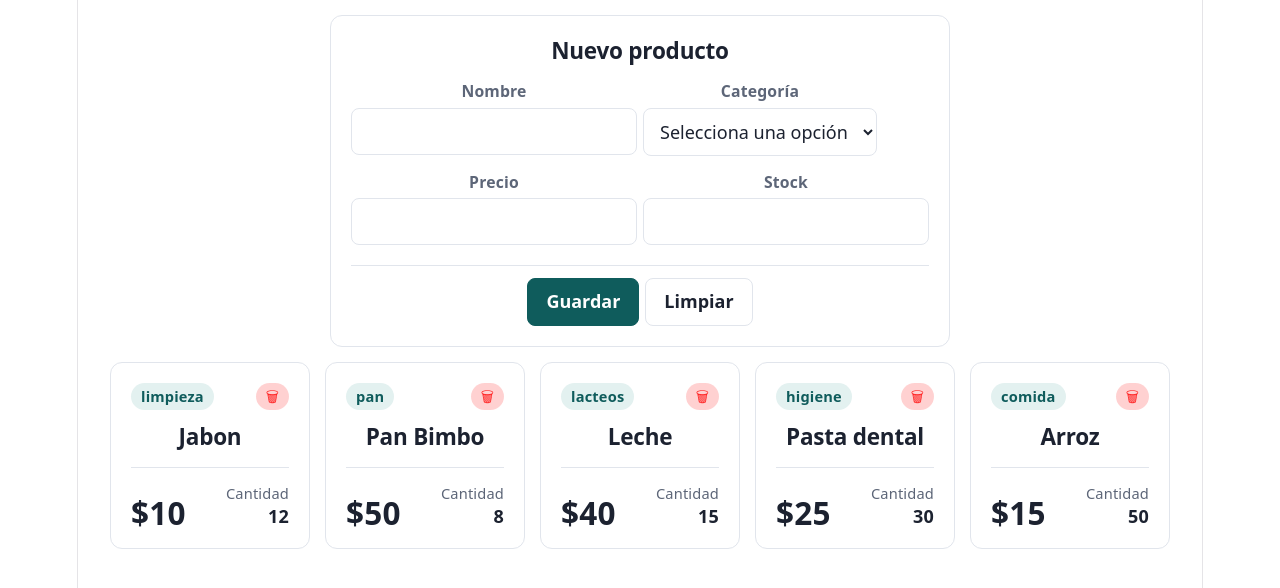
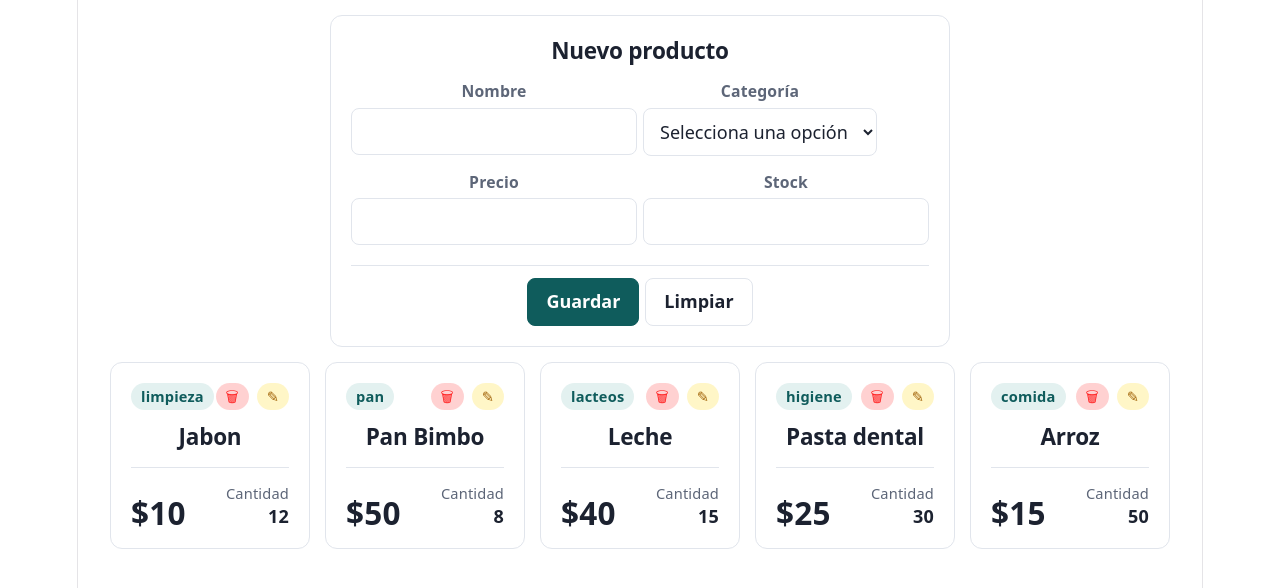
Before and after one commit to TiwexCr25/proyectos-react, a React (Vite) app in the folder projects/06-DataFlow/: page / in a window 1280 px wide. Shown: the top 588 px of the page. Built offline with nearby package versions, Linux system fonts and the light colour scheme.

Commit message:
06 edit product base

```diff
--- a/projects/06-DataFlow/src/App.jsx
+++ b/projects/06-DataFlow/src/App.jsx
@@ -21,10 +21,19 @@ function App () {
       setProducts(products => products.filter(product => product.id !== id))
     }
   }
+
+  const editProduct = (id) => {
+    console.log('edit')
+  }
+
   return (
     <main>
       <ProductForm onSubmitProduct={addProduct} />
-      <ProductCard products={products} onRemoveProduct={removeProduct} />
+      <ProductCard
+        products={products}
+        onRemoveProduct={removeProduct}
+        onEditProduct={editProduct}
+      />
     </main>
   )
 }
--- a/projects/06-DataFlow/src/components/ProductCard.jsx
+++ b/projects/06-DataFlow/src/components/ProductCard.jsx
@@ -1,6 +1,6 @@
 import './css/productCard.css'
 
-export function ProductCard ({ products, onRemoveProduct }) {
+export function ProductCard ({ products, onRemoveProduct, onEditProduct }) {
   return (
     <ul>
       {
@@ -9,10 +9,16 @@ export function ProductCard ({ products, onRemoveProduct }) {
             <article className='product-card'>
               <div className='headerContainer'>
                 <span className='product-card__category'>{product.category}</span>
-                <button
-                  className='product-card__delete'
-                  onClick={() => onRemoveProduct(product.id)}
-                />
+                <div className='group'>
+                  <button
+                    className='product-card__delete'
+                    onClick={() => onRemoveProduct(product.id)}
+                  />
+                  <button
+                    className='product-card__edit'
+                    onClick={() => onEditProduct(product.id)}
+                  />
+                </div>
               </div>
               <h3 className='product-card__name'>{product.name}</h3>
 
--- a/projects/06-DataFlow/src/components/css/productCard.css
+++ b/projects/06-DataFlow/src/components/css/productCard.css
@@ -72,6 +72,42 @@
   outline-offset: 2px;
 }
 
+.product-card__edit {
+  align-self: flex-start;
+  display: inline-flex;
+  align-items: center;
+  gap: 6px;
+  padding: 4px 10px;
+  background: rgb(255 214 0 / 22%);
+  color: #a16207;
+  border: 0;
+  border-radius: 999px;
+  font: inherit;
+  font-size: 0.8125rem;
+  font-weight: 600;
+  line-height: 1.3;
+  cursor: pointer;
+  transition: background-color 160ms ease, transform 160ms ease;
+}
+
+.product-card__edit::before {
+  content: '\270E';
+}
+
+.product-card__edit:hover {
+  background: rgb(255 214 0 / 38%);
+  transform: translateY(-2px);
+}
+
+.product-card__edit:active {
+  transform: translateY(0);
+}
+
+.product-card__edit:focus-visible {
+  outline: 2px solid #a16207;
+  outline-offset: 2px;
+}
+
 .product-card__name {
   margin: 0;
   font-size: 1.25rem;
@@ -138,3 +174,8 @@ ul {
   padding: 0;
   margin: 0;
 }
+
+.group {
+  display: flex;
+  gap: 8px;
+}
```
